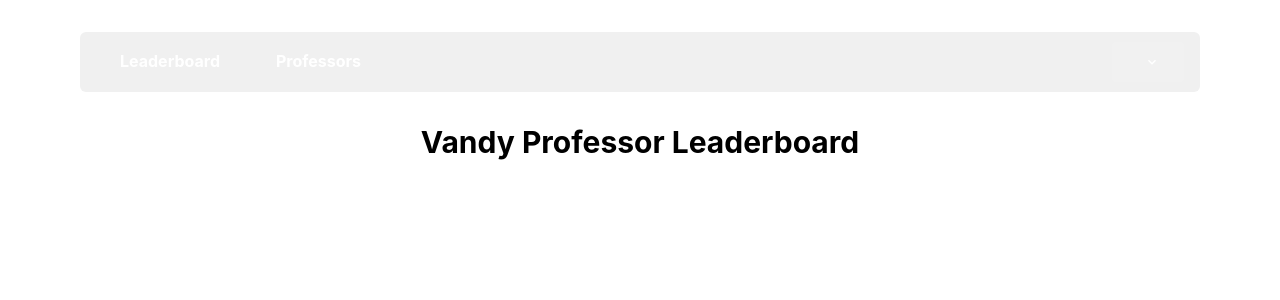
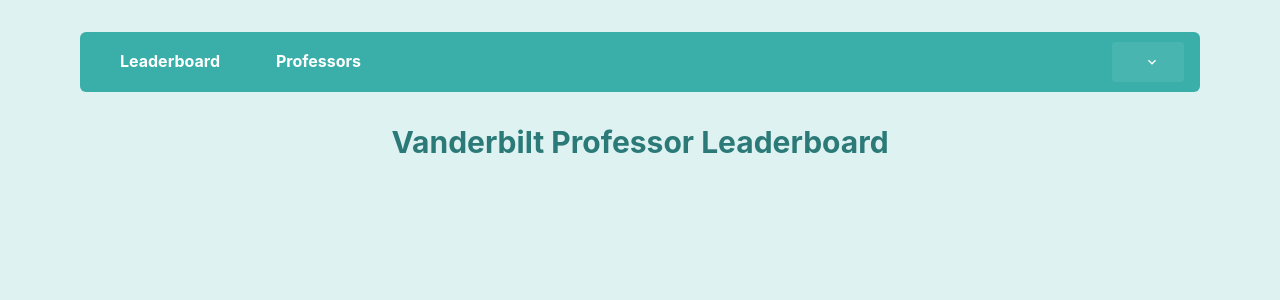
Before and after one commit to davidxu2002/Vandy-Professor-Leadboard, a Next.js app: page / in a window 1280 px wide. Shown: the top 300 px of the page. Built offline with nearby package versions, Linux system fonts and the light colour scheme; no server answers.

Commit message:
color changes

```diff
--- a/components/Home/index.tsx
+++ b/components/Home/index.tsx
@@ -9,9 +9,9 @@
         >
             <Heading
                 size={'lg'}
-                color={'black'}
+                color={'#2B7A78'}
             >
-                Vandy Professor Leaderboard
+                Vanderbilt Professor Leaderboard
             </Heading>
         </VStack>
     );
--- a/components/Navbar/routes.ts
+++ b/components/Navbar/routes.ts
@@ -6,7 +6,7 @@
         text: 'Leaderboard'
     },
     {
-        href: '/account',
+        href: '/professors',
         text: 'Professors'
     },
 ]
--- a/theme/color.ts
+++ b/theme/color.ts
@@ -3,10 +3,10 @@
         50: "#F4F4F4",
     },
     background: {
-        500: "#FFFFFF",
+        500: "#DEF2F1",
     },
     navbar: {
-        500: "#F0F0F0",
+        500: "#3AAFA9",
     },
     text: {
         400: "#b3b3b3",
```
